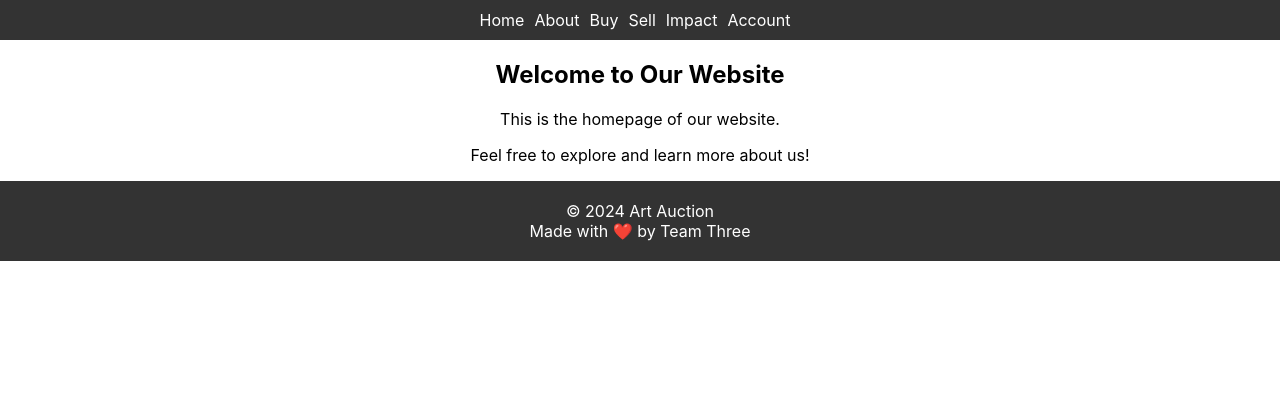
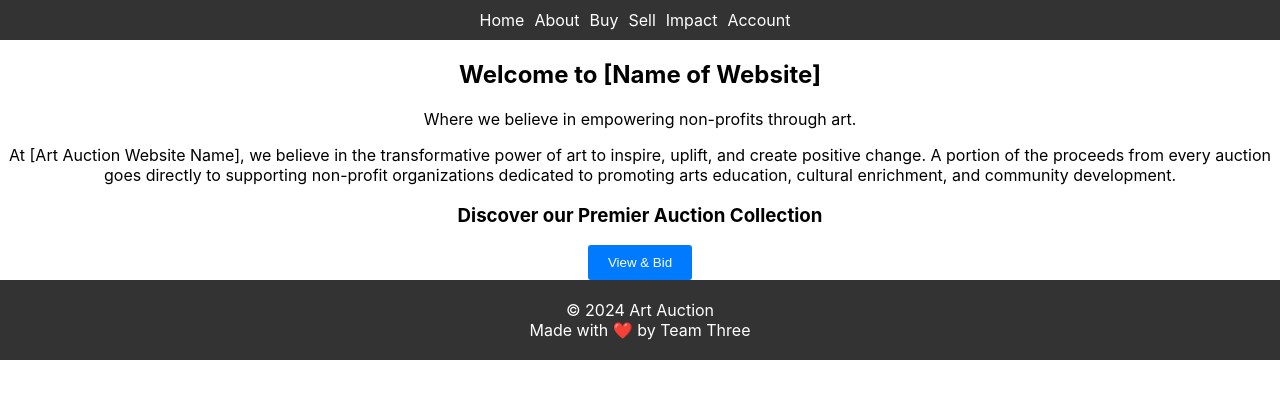
Before and after one commit to JuniperWrenMcGill/Clove-Art-House, a React (Create React App) app: page / in a window 1280 px wide. Shown: the top 398 px of the page. Built offline with nearby package versions, Linux system fonts and the light colour scheme.

Commit message:
added cards, content, and button to the home page

```diff
--- a/src/Components/home/home.jsx
+++ b/src/Components/home/home.jsx
@@ -1,12 +1,24 @@
 import React from 'react';
+import { Link } from 'react-router-dom'; // Import Link from react-router-dom
 import './home.css'; // Import CSS file for styling
 
 function Home() {
   return (
-    <div>
-      <h2>Welcome to Our Website</h2>
-      <p>This is the homepage of our website.</p>
-      <p>Feel free to explore and learn more about us!</p>
+    <div className="home-container">
+      <div className="card-container">
+        <div className="left-card">
+          <h2>Welcome to [Name of Website]</h2>
+          <p>Where we believe in empowering non-profits through art.</p>
+          <p>At [Art Auction Website Name], we believe in the transformative power of art to inspire, uplift, and create positive change. A portion of the proceeds from every auction goes directly to supporting non-profit organizations dedicated to promoting arts education, cultural enrichment, and community development.</p>
+        </div>
+        <div className="right-card">
+          {/* Content for the second card */}
+          <h3>Discover our Premier Auction Collection</h3>
+          <Link to="/buy">
+            <button className="button">View & Bid</button> {/* Wrap the link inside a button */}
+          </Link>
+        </div>
+      </div>
     </div>
   );
 }
```
